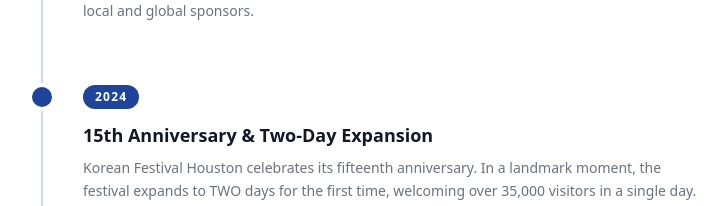
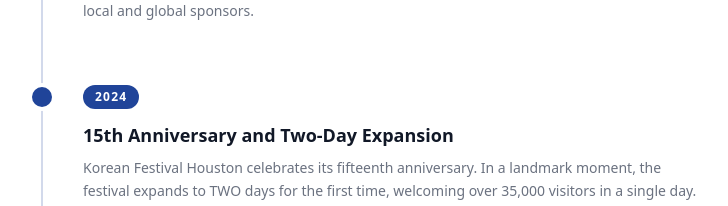
Before and after one commit to JohnKASH/kash, a Next.js app: page /KASHHistory in a window 1280 px wide. Shown: the part 1821-2027 px from the top of the page, without its empty margins (287-1015 px from the left). Built offline with nearby package versions, Linux system fonts and the light colour scheme.

Commit message:
finished html entity issues

```diff
--- a/app/KASHHistory/page.js
+++ b/app/KASHHistory/page.js
@@ -38,7 +38,7 @@
   },
   {
     year: "2024",
-    title: "15th Anniversary & Two-Day Expansion",
+    title: "15th Anniversary and Two-Day Expansion",
     description:
       "Korean Festival Houston celebrates its fifteenth anniversary. In a landmark moment, the festival expands to TWO days for the first time, welcoming over 35,000 visitors in a single day. KASH reflects on how far the event has come — from a parking lot gathering to one of the most beloved cultural festivals in the country.",
     note: null,
@@ -99,7 +99,7 @@
           <div className="w-12 h-1 bg-kashBlue-600 rounded mx-auto mt-3 mb-6" />
           <p className="text-lg text-gray-500 max-w-2xl mx-auto">
             What began as a dream among a small group of young Korean-American professionals
-            has grown into one of Houston's most beloved cultural institutions. This is the story of KASH.
+            has grown into one of Houston&apos;s most beloved cultural institutions. This is the story of KASH.
           </p>
         </section>
 
@@ -159,7 +159,7 @@
         <section className="bg-gradient-to-br from-blue-800 to-blue-950 rounded-2xl px-8 py-14 text-center mb-24">
           <h2 className="text-2xl md:text-3xl font-bold text-white mb-3">Be Part of the Story</h2>
           <p className="text-white/70 max-w-md mx-auto mb-8">
-            KASH is always growing. Whether you want to volunteer, become a member, or sponsor the festival — there's a place for you.
+            KASH is always growing. Whether you want to volunteer, become a member, or sponsor the festival — there&apos;s a place for you.
           </p>
           <div className="flex flex-wrap justify-center gap-4">
             <a href="https://app.joinit.com/o/kash" target="_blank" rel="noopener noreferrer">
```
